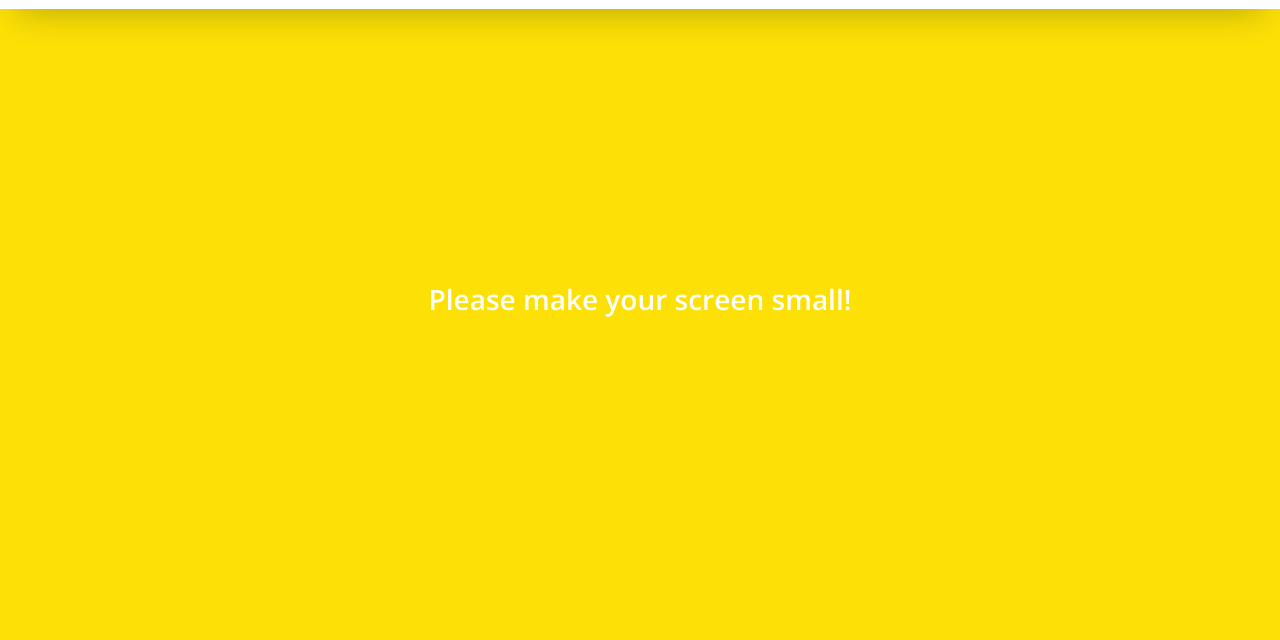
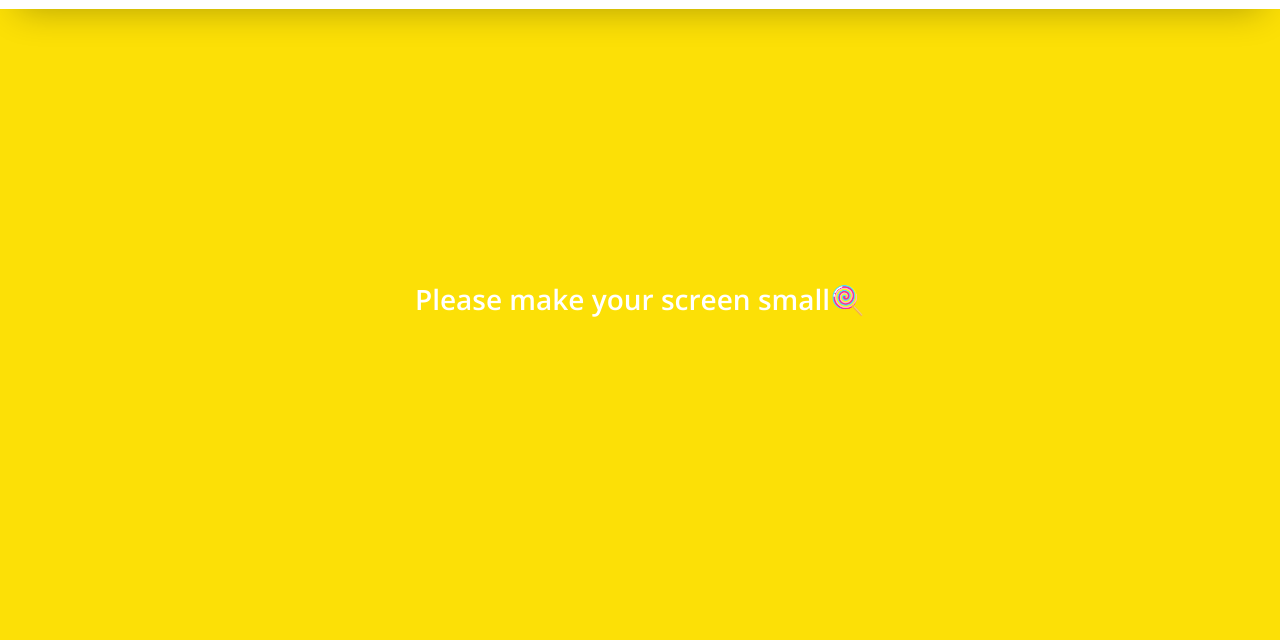
Before and after one commit to sena986/kakao-clone-v2, a plain HTML site: page chat.html in a window 1280 px wide. Shown: the part 101-741 px from the top of the page. Drawn offline with nearby package versions, Linux system fonts and the light colour scheme.

Commit message:
Add the Imoge

```diff
--- a/chat.html
+++ b/chat.html
@@ -97,7 +97,7 @@
       </div>
     </div>
     <div class="bigScreen">
-      <span class="bigScreen__text">Please make your screen small!</span>
+      <span class="bigScreen__text">Please make your screen small🍭</span>
     </div>
   </body>
 </html>
```
Also changed, not shown: find.html (+1 -1 lines), friends.html (+1 -1 lines), index.html (+1 -1 lines), more.html (+1 -1 lines), settings.html (+1 -1 lines).
